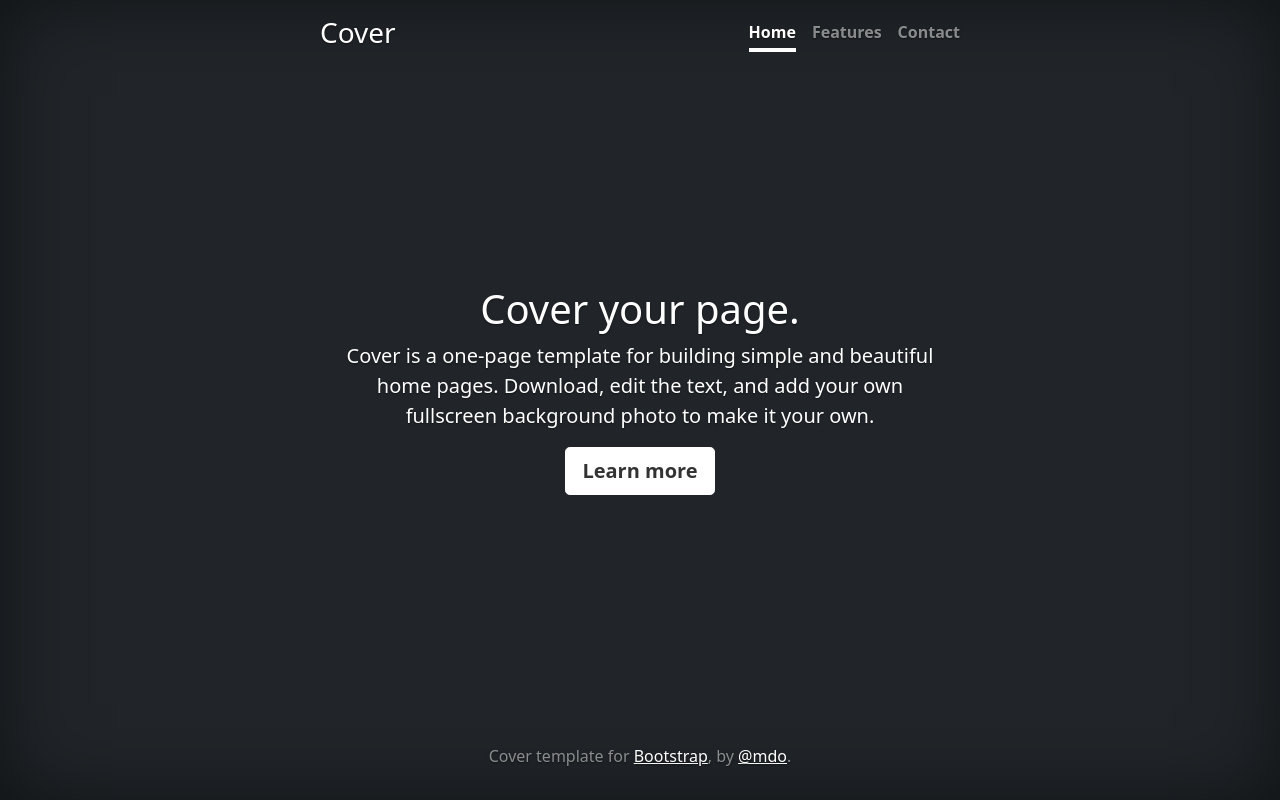
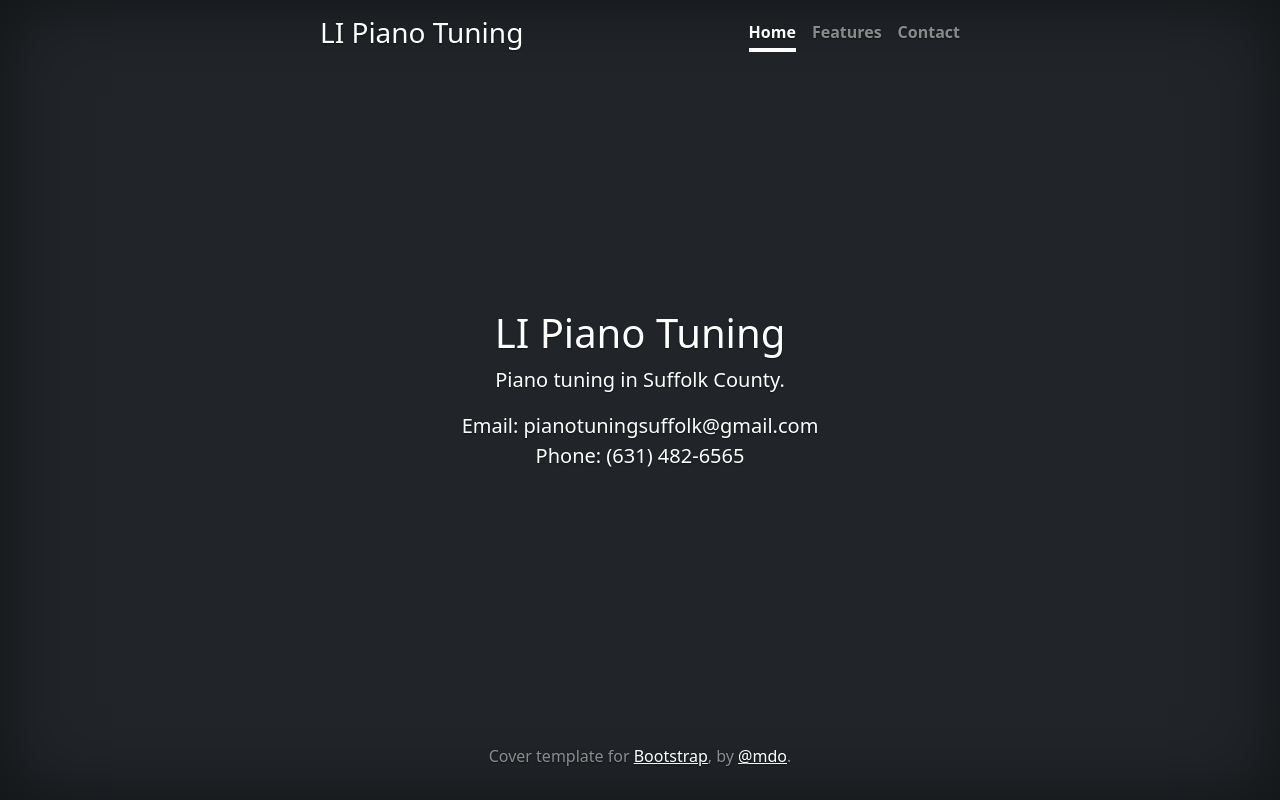
Before and after one commit to ffhssA2/repo1, a plain HTML site: page index.html in a window 1280 px wide. Drawn offline with nearby package versions, Linux system fonts and the light colour scheme.

Commit message:
Update index.html

```diff
--- a/index.html
+++ b/index.html
@@ -50,7 +50,7 @@
 <div class="cover-container d-flex w-100 h-100 p-3 mx-auto flex-column">
   <header class="mb-auto">
     <div>
-      <h3 class="float-md-start mb-0">Cover</h3>
+      <h3 class="float-md-start mb-0">LI Piano Tuning</h3>
       <nav class="nav nav-masthead justify-content-center float-md-end">
         <a class="nav-link active" aria-current="page" href="#">Home</a>
         <a class="nav-link" href="#">Features</a>
@@ -60,10 +60,11 @@
   </header>
 
   <main class="px-3">
-    <h1>Cover your page.</h1>
-    <p class="lead">Cover is a one-page template for building simple and beautiful home pages. Download, edit the text, and add your own fullscreen background photo to make it your own.</p>
+    <h1>LI Piano Tuning</h1>
+    <p class="lead">Piano tuning in Suffolk County.</p>
     <p class="lead">
-      <a href="#" class="btn btn-lg btn-secondary fw-bold border-white bg-white">Learn more</a>
+    Email: pianotuningsuffolk@gmail.com <br>
+      Phone: (631) 482-6565
     </p>
   </main>
 
```
